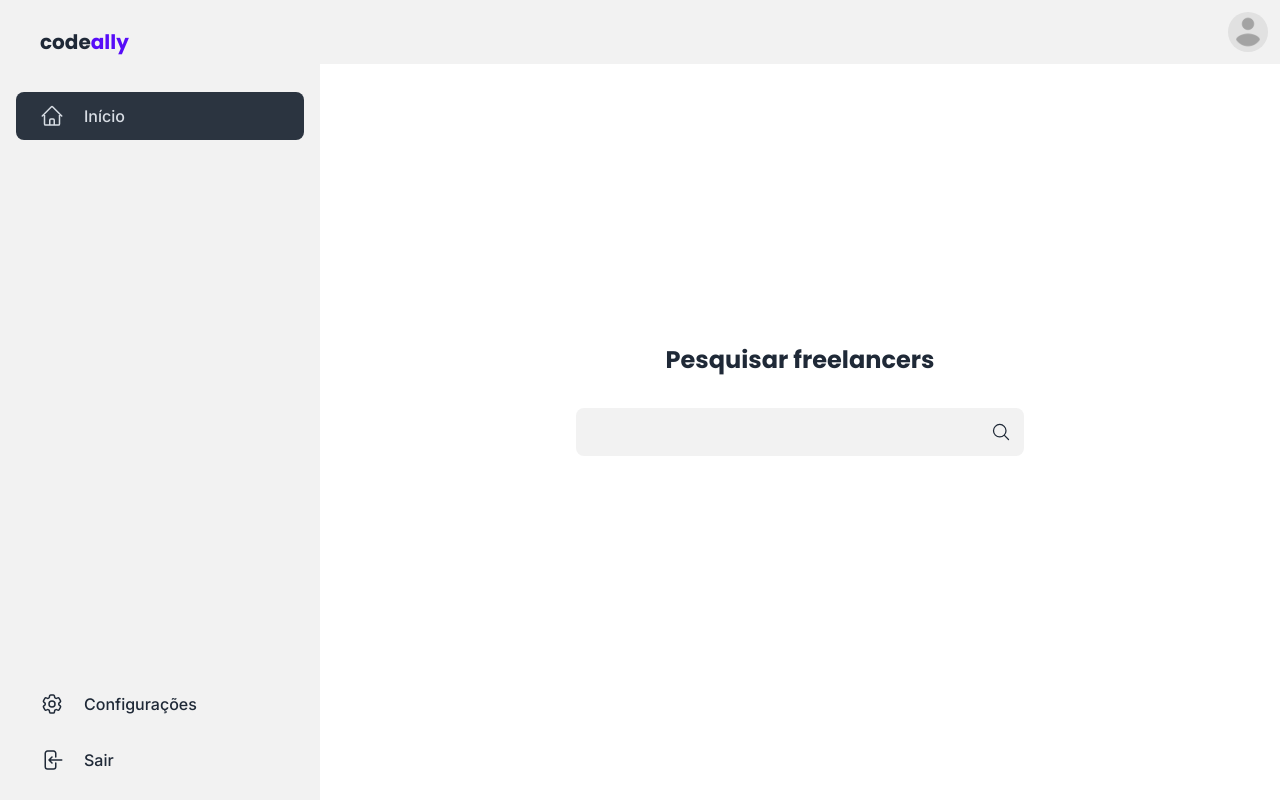
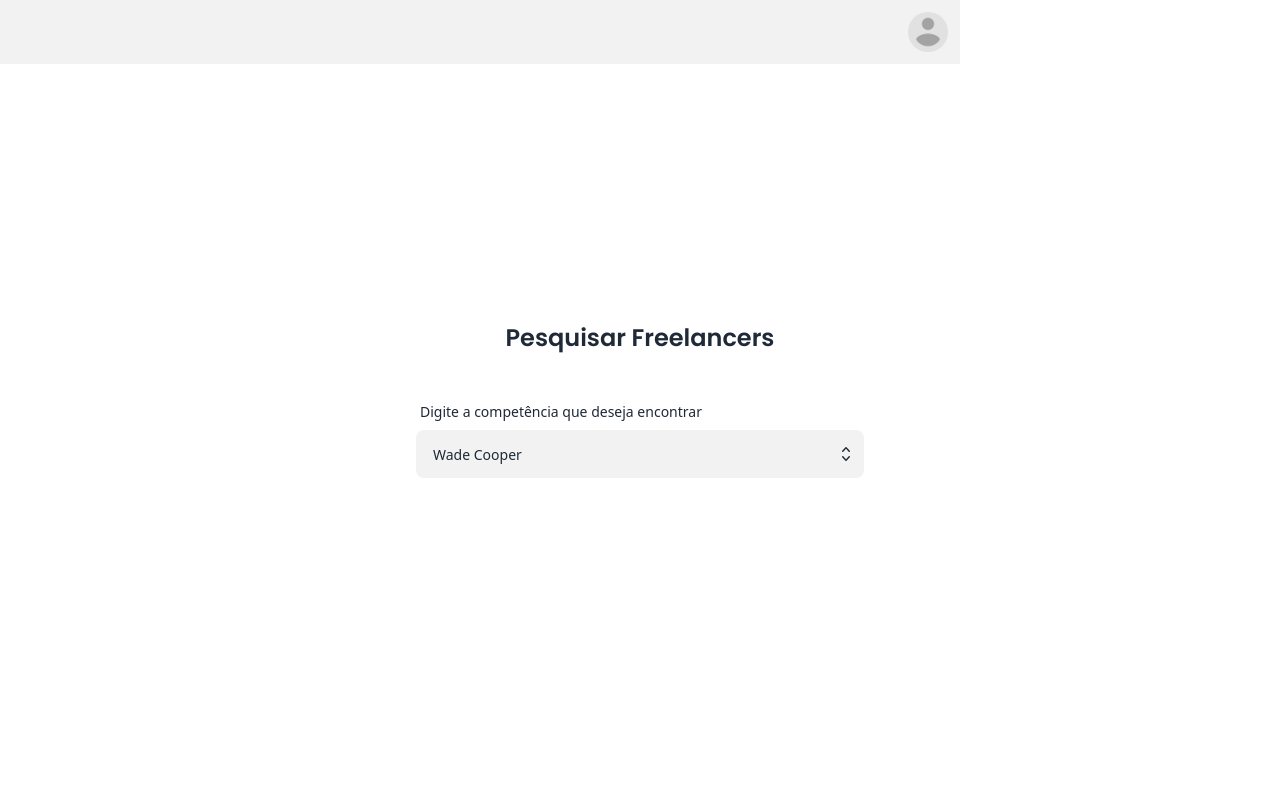
Before and after one commit to bernardomrl/codeally, a Next.js app in the folder app/: page /home in a window 1280 px wide. Built offline with nearby package versions, Linux system fonts and the light colour scheme.

Commit message:
Adicionado estilizações para a ferramenta de pesquisa.

```diff
--- a/app/src/app/home/page.tsx
+++ b/app/src/app/home/page.tsx
@@ -1,67 +1,112 @@
+'use client';
+import { Fragment, useState } from 'react';
+
 import { Header } from '@/components';
 
-import {
-  HomeIcon,
-  ArrowLeftOnRectangleIcon,
-  Cog6ToothIcon,
-  MagnifyingGlassIcon
-} from '@heroicons/react/24/outline';
+import { Combobox, Transition } from '@headlessui/react';
+import { CheckIcon, ChevronUpDownIcon } from '@heroicons/react/20/solid';
+
+const people = [
+  { id: 1, name: 'Wade Cooper' },
+  { id: 2, name: 'Arlene Mccoy' },
+  { id: 3, name: 'Devon Webb' },
+  { id: 4, name: 'Tom Cook' },
+  { id: 5, name: 'Tanya Fox' },
+  { id: 6, name: 'Hellen Schmidt' }
+];
 
 export default function Home() {
+  const [selected, setSelected] = useState(people[0]);
+  const [query, setQuery] = useState('');
+
+  const filteredPeople =
+    query === ''
+      ? people
+      : people.filter((person) =>
+          person.name
+            .toLowerCase()
+            .replace(/\s+/g, '')
+            .includes(query.toLowerCase().replace(/\s+/g, ''))
+        );
+
   return (
-    <div className="drawer xl:drawer-open">
-      <input id="home-drawer" type="checkbox" className="drawer-toggle" />
-      <div className="drawer-content flex flex-col">
-        <Header />
-        {/* Page content here */}
-        {/* Search bar*/}
-        <div className="w-full h-screen flex flex-col justify-center items-center bg-base-100 space-y-8">
-          <h1 className="text-2xl font-bold font-poppins">
-            Pesquisar freelancers
-          </h1>
-          <div className="w-full flex flex-col max-w-md space-y-2">
-            <div className="relative">
-              <input
-                type="text"
-                name="password"
-                className="input input-md bg-base-200 w-full pr-14"
+    <>
+      <Header />
+      <div className="h-screen w-full flex flex-col items-center justify-center space-y-10">
+        <h1 className="font-semibold font-poppins text-2xl">
+          Pesquisar Freelancers
+        </h1>
+        <Combobox value={selected} onChange={setSelected}>
+          <div className="relative mt-1 w-full max-w-md">
+            <label htmlFor="" className="label">
+              <span className="label-text text-left">
+                Digite a competência que deseja encontrar
+              </span>
+            </label>
+            <div className="rounded-lg w-full relative">
+              <Combobox.Input
+                className="input input-md bg-base-200 w-full"
+                displayValue={(person) => person.name}
+                onChange={(event) => setQuery(event.target.value)}
               />
-              <button
-                className="absolute inset-y-0 right-0 flex items-center p-3 btn btn-ghost"
-                type="button"
-              >
-                <MagnifyingGlassIcon className="h-5 w-5" />
-              </button>
+              <Combobox.Button className="absolute inset-y-0 right-0 flex items-center pr-2">
+                <ChevronUpDownIcon className="h-5 w-5" aria-hidden="true" />
+              </Combobox.Button>
             </div>
+            <Transition
+              as={Fragment}
+              leave="transition ease-in duration-100"
+              leaveFrom="opacity-100"
+              leaveTo="opacity-0"
+              afterLeave={() => setQuery('')}
+            >
+              <Combobox.Options className="absolute mt-4 max-h-60 w-full overflow-auto rounded-md bg-base-200 py-1 text-base shadow-lg ring-1 ring-black ring-opacity-5 focus:outline-none sm:text-sm">
+                {filteredPeople.length === 0 && query !== '' ? (
+                  <div className="relative cursor-default select-none py-2 px-4 ">
+                    Nothing found.
+                  </div>
+                ) : (
+                  filteredPeople.map((person) => (
+                    <Combobox.Option
+                      key={person.id}
+                      className={({ active }) =>
+                        `relative cursor-default select-none py-2 pl-10 pr-4 ${
+                          active ? 'bg-base-300' : ''
+                        }`
+                      }
+                      value={person}
+                    >
+                      {({ selected, active }) => (
+                        <>
+                          <span
+                            className={`block truncate ${
+                              selected ? 'font-medium' : 'font-normal'
+                            }`}
+                          >
+                            {person.name}
+                          </span>
+                          {selected ? (
+                            <span
+                              className={`absolute inset-y-0 left-0 flex items-center pl-3 ${
+                                active ? 'text-white' : 'text-primary'
+                              }`}
+                            >
+                              <CheckIcon
+                                className="h-5 w-5"
+                                aria-hidden="true"
+                              />
+                            </span>
+                          ) : null}
+                        </>
+                      )}
+                    </Combobox.Option>
+                  ))
+                )}
+              </Combobox.Options>
+            </Transition>
           </div>
-        </div>
+        </Combobox>
       </div>
-      <div className="drawer-side">
-        <label htmlFor="home-drawer" className="drawer-overlay"></label>
-        <ul className="menu menu-lg p-4 w-80 min-h-full bg-base-200 font-inter font-medium justify-between">
-          <li className="space-y-2">
-            <a className="normal-case text-xl font-poppins font-bold mb-4">
-              <span>
-                code<span className="text-primary">ally</span>
-              </span>
-            </a>
-            <a href="/home" className="text-base active">
-              <HomeIcon className="h-6 w-6 mr-3" />
-              Início
-            </a>
-          </li>
-          <li className="space-y-2">
-            <a href="/settings" className="text-base">
-              <Cog6ToothIcon className="h-6 w-6 mr-3" />
-              Configurações
-            </a>
-            <a href="/" className="text-base">
-              <ArrowLeftOnRectangleIcon className="h-6 w-6 mr-3" />
-              Sair
-            </a>
-          </li>
-        </ul>
-      </div>
-    </div>
+    </>
   );
 }
```
